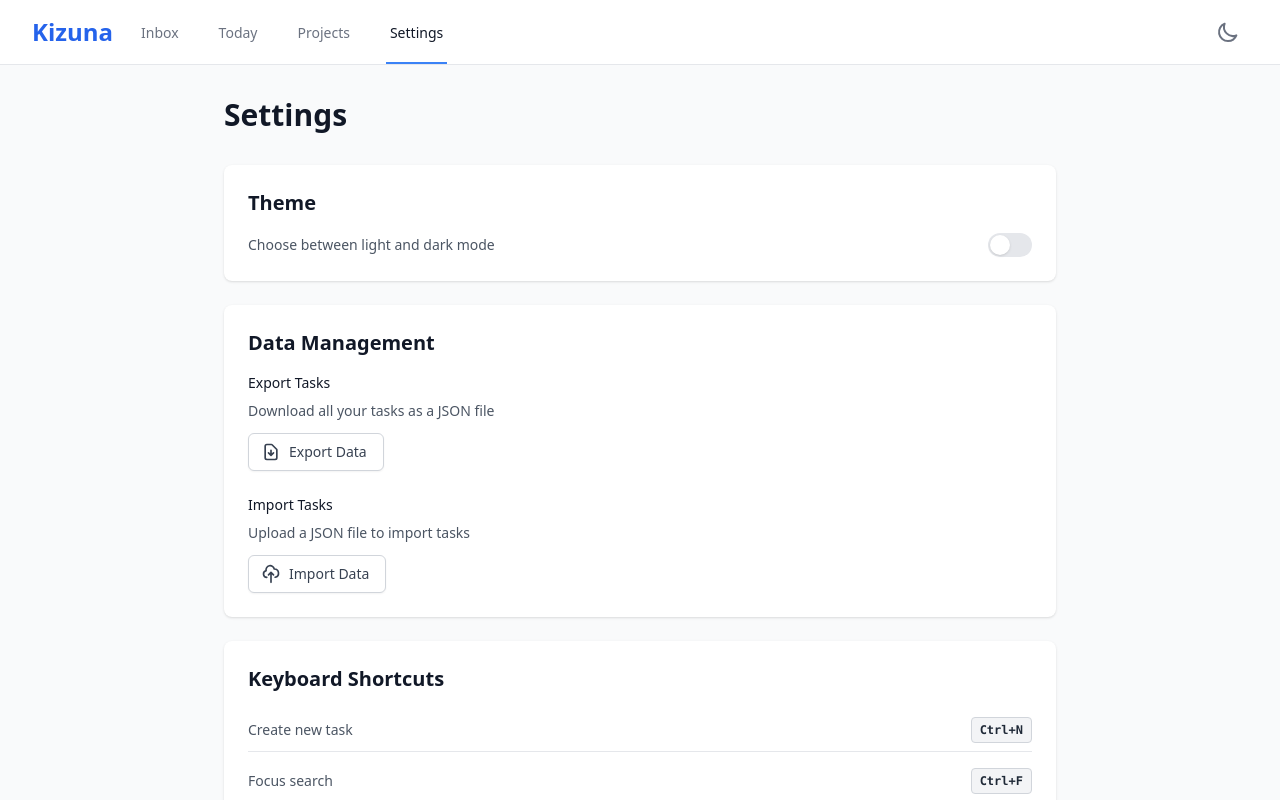
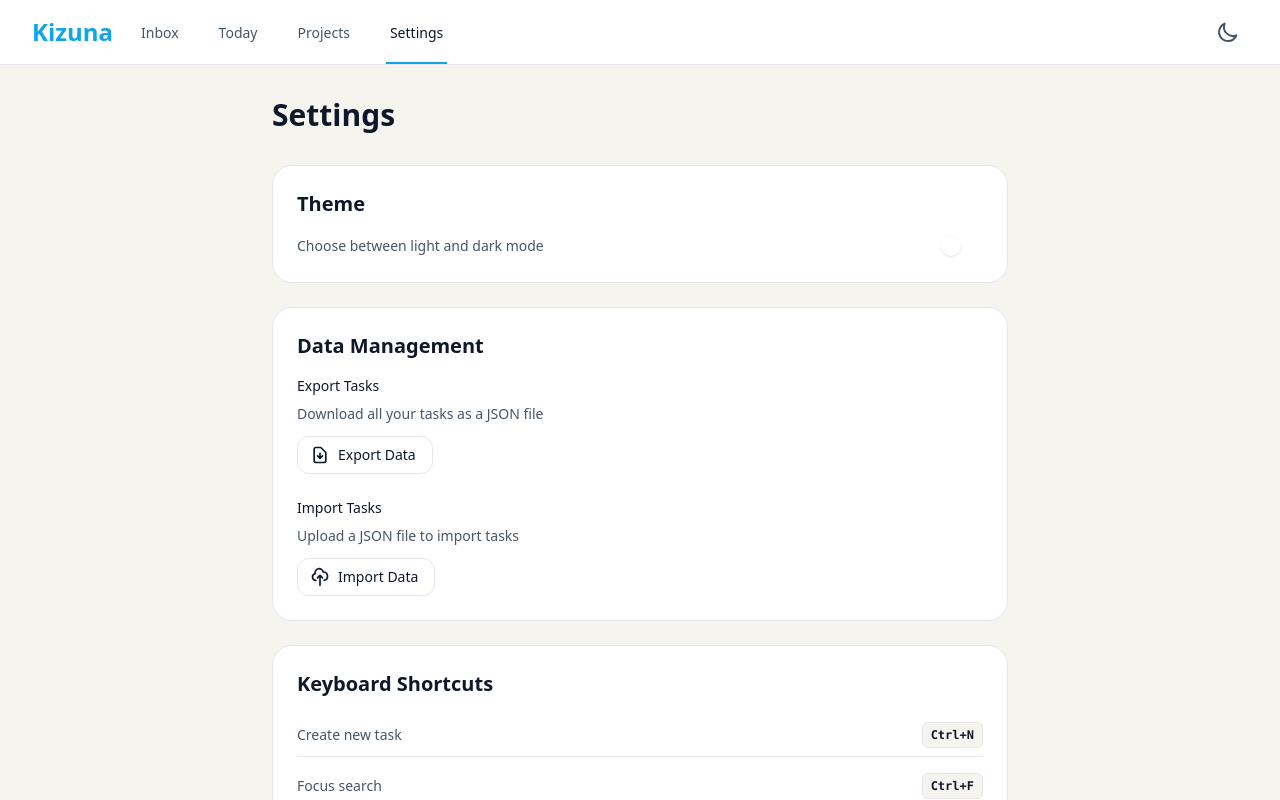
Before and after one commit to vaehaaland/Kizuna, a Nuxt app: page /settings in a window 1280 px wide. Shown: the top 800 px of the page. Built offline with nearby package versions, Linux system fonts and the light colour scheme.

Commit message:
Update theme styling to match theme.md specifications
Co-authored-by: vaehaaland <69792835+vaehaaland@users.noreply.github.com>

```diff
--- a/app.vue
+++ b/app.vue
@@ -1,5 +1,5 @@
 <template>
-  <div>
+  <div class="min-h-dvh bg-[var(--bg-app)] text-[var(--text-primary)]">
     <NuxtPage />
   </div>
 </template>
--- a/assets/css/main.css
+++ b/assets/css/main.css
@@ -3,33 +3,65 @@
 @tailwind utilities;
 
 @layer base {
+  /* Kizuna Hanami (Light) - calm, warm, anime slice-of-life */
   :root {
-    --color-primary-50: #eff6ff;
-    --color-primary-100: #dbeafe;
-    --color-primary-200: #bfdbfe;
-    --color-primary-300: #93c5fd;
-    --color-primary-400: #60a5fa;
-    --color-primary-500: #3b82f6;
-    --color-primary-600: #2563eb;
-    --color-primary-700: #1d4ed8;
-    --color-primary-800: #1e40af;
-    --color-primary-900: #1e3a8a;
+    --bg-app: #f6f4ef;
+    --bg-surface: #ffffff;
+    --bg-card: #ffffff;
+
+    --text-primary: #0f172a;
+    --text-secondary: #475569;
+    --text-muted: #64748b;
+
+    --primary: #0ea5e9;
+    --primary-hover: #0284c7;
+    --accent: #fb7185;
+
+    --danger: #ef4444;
+    --success: #22c55e;
+    --warning: #eab308;
+
+    --radius-sm: 0.375rem;
+    --radius-md: 12px;
+    --radius-lg: 20px;
+
+    --shadow-sm: 0 1px 2px rgba(0,0,0,0.06);
+    --shadow-md: 0 10px 20px rgba(0,0,0,0.10);
+    --shadow-lg: 0 18px 35px rgba(0,0,0,0.12);
+
+    color-scheme: light;
   }
 
+  /* Kizuna Ronin (Dark) - disciplined, high-contrast, get shit done */
   .dark {
-    --color-primary-50: #1e3a8a;
-    --color-primary-100: #1e40af;
-    --color-primary-200: #1d4ed8;
-    --color-primary-300: #2563eb;
-    --color-primary-400: #3b82f6;
-    --color-primary-500: #60a5fa;
-    --color-primary-600: #93c5fd;
-    --color-primary-700: #bfdbfe;
-    --color-primary-800: #dbeafe;
-    --color-primary-900: #eff6ff;
+    --bg-app: #05070f;
+    --bg-surface: #0b1220;
+    --bg-card: #111a2e;
+
+    --text-primary: #f8fafc;
+    --text-secondary: #cbd5e1;
+    --text-muted: #94a3b8;
+
+    --primary: #fbbf24;
+    --primary-hover: #f59e0b;
+    --accent: #22d3ee;
+
+    --danger: #ef4444;
+    --success: #22c55e;
+    --warning: #facc15;
+
+    --radius-sm: 0.375rem;
+    --radius-md: 12px;
+    --radius-lg: 20px;
+
+    --shadow-sm: 0 2px 10px rgba(0,0,0,0.30);
+    --shadow-md: 0 18px 40px rgba(0,0,0,0.45);
+    --shadow-lg: 0 26px 70px rgba(0,0,0,0.60);
+
+    color-scheme: dark;
   }
 
   body {
-    @apply bg-white dark:bg-gray-900 text-gray-900 dark:text-gray-100;
+    @apply bg-[var(--bg-app)] text-[var(--text-primary)];
   }
 }
--- a/layouts/default.vue
+++ b/layouts/default.vue
@@ -1,38 +1,38 @@
 <template>
-  <div class="min-h-screen bg-gray-50 dark:bg-gray-900">
-    <nav class="bg-white dark:bg-gray-800 border-b border-gray-200 dark:border-gray-700">
+  <div class="min-h-screen bg-[var(--bg-app)]">
+    <nav class="bg-[var(--bg-surface)] border-b border-[var(--text-muted)]/20 backdrop-blur-sm">
       <div class="max-w-7xl mx-auto px-4 sm:px-6 lg:px-8">
         <div class="flex justify-between h-16">
           <div class="flex">
             <div class="flex-shrink-0 flex items-center">
-              <h1 class="text-2xl font-bold text-primary-600 dark:text-primary-400">Kizuna</h1>
+              <h1 class="text-2xl font-bold text-[var(--primary)]">Kizuna</h1>
             </div>
             <div class="hidden sm:ml-6 sm:flex sm:space-x-8">
               <NuxtLink
                 to="/"
-                class="inline-flex items-center px-1 pt-1 border-b-2 text-sm font-medium"
-                :class="$route.path === '/' ? 'border-primary-500 text-gray-900 dark:text-white' : 'border-transparent text-gray-500 dark:text-gray-400 hover:text-gray-700 dark:hover:text-gray-300 hover:border-gray-300 dark:hover:border-gray-600'"
+                class="inline-flex items-center px-1 pt-1 border-b-2 text-sm font-medium transition-colors"
+                :class="$route.path === '/' ? 'border-[var(--primary)] text-[var(--text-primary)]' : 'border-transparent text-[var(--text-secondary)] hover:text-[var(--text-primary)] hover:border-[var(--text-muted)]'"
               >
                 Inbox
               </NuxtLink>
               <NuxtLink
                 to="/today"
-                class="inline-flex items-center px-1 pt-1 border-b-2 text-sm font-medium"
-                :class="$route.path === '/today' ? 'border-primary-500 text-gray-900 dark:text-white' : 'border-transparent text-gray-500 dark:text-gray-400 hover:text-gray-700 dark:hover:text-gray-300 hover:border-gray-300 dark:hover:border-gray-600'"
+                class="inline-flex items-center px-1 pt-1 border-b-2 text-sm font-medium transition-colors"
+                :class="$route.path === '/today' ? 'border-[var(--primary)] text-[var(--text-primary)]' : 'border-transparent text-[var(--text-secondary)] hover:text-[var(--text-primary)] hover:border-[var(--text-muted)]'"
               >
                 Today
               </NuxtLink>
               <NuxtLink
                 to="/projects"
-                class="inline-flex items-center px-1 pt-1 border-b-2 text-sm font-medium"
-                :class="$route.path === '/projects' ? 'border-primary-500 text-gray-900 dark:text-white' : 'border-transparent text-gray-500 dark:text-gray-400 hover:text-gray-700 dark:hover:text-gray-300 hover:border-gray-300 dark:hover:border-gray-600'"
+                class="inline-flex items-center px-1 pt-1 border-b-2 text-sm font-medium transition-colors"
+                :class="$route.path === '/projects' ? 'border-[var(--primary)] text-[var(--text-primary)]' : 'border-transparent text-[var(--text-secondary)] hover:text-[var(--text-primary)] hover:border-[var(--text-muted)]'"
               >
                 Projects
               </NuxtLink>
               <NuxtLink
                 to="/settings"
-                class="inline-flex items-center px-1 pt-1 border-b-2 text-sm font-medium"
-                :class="$route.path === '/settings' ? 'border-primary-500 text-gray-900 dark:text-white' : 'border-transparent text-gray-500 dark:text-gray-400 hover:text-gray-700 dark:hover:text-gray-300 hover:border-gray-300 dark:hover:border-gray-600'"
+                class="inline-flex items-center px-1 pt-1 border-b-2 text-sm font-medium transition-colors"
+                :class="$route.path === '/settings' ? 'border-[var(--primary)] text-[var(--text-primary)]' : 'border-transparent text-[var(--text-secondary)] hover:text-[var(--text-primary)] hover:border-[var(--text-muted)]'"
               >
                 Settings
               </NuxtLink>
@@ -41,7 +41,7 @@
           <div class="flex items-center">
             <button
               @click="toggleTheme"
-              class="p-2 rounded-md text-gray-500 dark:text-gray-400 hover:text-gray-700 dark:hover:text-gray-300 hover:bg-gray-100 dark:hover:bg-gray-700"
+              class="p-2 rounded-[var(--radius-md)] text-[var(--text-secondary)] hover:text-[var(--text-primary)] hover:bg-[var(--bg-card)] transition-all"
               aria-label="Toggle theme"
             >
               <svg v-if="!isDark" class="h-6 w-6" fill="none" stroke="currentColor" viewBox="0 0 24 24">
--- a/pages/settings.vue
+++ b/pages/settings.vue
@@ -1,22 +1,22 @@
 <template>
   <NuxtLayout>
-    <div class="max-w-4xl mx-auto px-4 sm:px-6 lg:px-8 py-8">
-      <h1 class="text-3xl font-bold text-gray-900 dark:text-white mb-8">Settings</h1>
+    <div class="max-w-3xl mx-auto px-4 py-8">
+      <h1 class="text-3xl font-bold text-[var(--text-primary)] mb-8">Settings</h1>
 
       <div class="space-y-6">
         <!-- Theme Settings -->
-        <div class="bg-white dark:bg-gray-800 rounded-lg shadow p-6">
-          <h2 class="text-xl font-semibold text-gray-900 dark:text-white mb-4">Theme</h2>
+        <div class="bg-[var(--bg-card)] rounded-[var(--radius-lg)] shadow-[var(--shadow-sm)] p-6 border border-[var(--text-muted)]/10">
+          <h2 class="text-xl font-semibold text-[var(--text-primary)] mb-4">Theme</h2>
           <div class="flex items-center justify-between">
             <div>
-              <p class="text-sm text-gray-600 dark:text-gray-400">
+              <p class="text-sm text-[var(--text-secondary)]">
                 Choose between light and dark mode
               </p>
             </div>
             <button
               @click="toggleTheme"
-              class="relative inline-flex h-6 w-11 flex-shrink-0 cursor-pointer rounded-full border-2 border-transparent transition-colors duration-200 ease-in-out focus:outline-none focus:ring-2 focus:ring-primary-500 focus:ring-offset-2"
-              :class="isDark ? 'bg-primary-600' : 'bg-gray-200'"
+              class="relative inline-flex h-6 w-11 flex-shrink-0 cursor-pointer rounded-full border-2 border-transparent transition-colors duration-200 ease-in-out focus:outline-none focus:ring-2 focus:ring-[var(--primary)] focus:ring-offset-2"
+              :class="isDark ? 'bg-[var(--primary)]' : 'bg-[var(--text-muted)]/30'"
               role="switch"
               :aria-checked="isDark"
             >
@@ -29,18 +29,18 @@
         </div>
 
         <!-- Data Management -->
-        <div class="bg-white dark:bg-gray-800 rounded-lg shadow p-6">
-          <h2 class="text-xl font-semibold text-gray-900 dark:text-white mb-4">Data Management</h2>
+        <div class="bg-[var(--bg-card)] rounded-[var(--radius-lg)] shadow-[var(--shadow-sm)] p-6 border border-[var(--text-muted)]/10">
+          <h2 class="text-xl font-semibold text-[var(--text-primary)] mb-4">Data Management</h2>
 
           <!-- Export -->
           <div class="mb-6">
-            <h3 class="text-sm font-medium text-gray-900 dark:text-white mb-2">Export Tasks</h3>
-            <p class="text-sm text-gray-600 dark:text-gray-400 mb-3">
+            <h3 class="text-sm font-medium text-[var(--text-primary)] mb-2">Export Tasks</h3>
+            <p class="text-sm text-[var(--text-secondary)] mb-3">
               Download all your tasks as a JSON file
             </p>
             <button
               @click="handleExport"
-              class="inline-flex items-center px-4 py-2 border border-gray-300 dark:border-gray-600 shadow-sm text-sm font-medium rounded-md text-gray-700 dark:text-gray-300 bg-white dark:bg-gray-700 hover:bg-gray-50 dark:hover:bg-gray-600"
+              class="inline-flex items-center px-4 py-2 border border-[var(--text-muted)]/30 shadow-[var(--shadow-sm)] text-sm font-medium rounded-[var(--radius-md)] text-[var(--text-primary)] bg-[var(--bg-surface)] hover:bg-[var(--bg-app)] transition-all"
             >
               <svg class="-ml-1 mr-2 h-5 w-5" fill="none" stroke="currentColor" viewBox="0 0 24 24">
                 <path stroke-linecap="round" stroke-linejoin="round" stroke-width="2" d="M12 10v6m0 0l-3-3m3 3l3-3m2 8H7a2 2 0 01-2-2V5a2 2 0 012-2h5.586a1 1 0 01.707.293l5.414 5.414a1 1 0 01.293.707V19a2 2 0 01-2 2z" />
@@ -51,8 +51,8 @@
 
           <!-- Import -->
           <div>
-            <h3 class="text-sm font-medium text-gray-900 dark:text-white mb-2">Import Tasks</h3>
-            <p class="text-sm text-gray-600 dark:text-gray-400 mb-3">
+            <h3 class="text-sm font-medium text-[var(--text-primary)] mb-2">Import Tasks</h3>
+            <p class="text-sm text-[var(--text-secondary)] mb-3">
               Upload a JSON file to import tasks
             </p>
             <input
@@ -64,42 +64,42 @@
             />
             <button
               @click="fileInput?.click()"
-              class="inline-flex items-center px-4 py-2 border border-gray-300 dark:border-gray-600 shadow-sm text-sm font-medium rounded-md text-gray-700 dark:text-gray-300 bg-white dark:bg-gray-700 hover:bg-gray-50 dark:hover:bg-gray-600"
+              class="inline-flex items-center px-4 py-2 border border-[var(--text-muted)]/30 shadow-[var(--shadow-sm)] text-sm font-medium rounded-[var(--radius-md)] text-[var(--text-primary)] bg-[var(--bg-surface)] hover:bg-[var(--bg-app)] transition-all"
             >
               <svg class="-ml-1 mr-2 h-5 w-5" fill="none" stroke="currentColor" viewBox="0 0 24 24">
                 <path stroke-linecap="round" stroke-linejoin="round" stroke-width="2" d="M7 16a4 4 0 01-.88-7.903A5 5 0 1115.9 6L16 6a5 5 0 011 9.9M15 13l-3-3m0 0l-3 3m3-3v12" />
               </svg>
               Import Data
             </button>
-            <p v-if="importMessage" class="mt-2 text-sm" :class="importSuccess ? 'text-green-600 dark:text-green-400' : 'text-red-600 dark:text-red-400'">
+            <p v-if="importMessage" class="mt-2 text-sm" :class="importSuccess ? 'text-[var(--success)]' : 'text-[var(--danger)]'">
               {{ importMessage }}
             </p>
           </div>
         </div>
 
         <!-- Keyboard Shortcuts -->
-        <div class="bg-white dark:bg-gray-800 rounded-lg shadow p-6">
-          <h2 class="text-xl font-semibold text-gray-900 dark:text-white mb-4">Keyboard Shortcuts</h2>
+        <div class="bg-[var(--bg-card)] rounded-[var(--radius-lg)] shadow-[var(--shadow-sm)] p-6 border border-[var(--text-muted)]/10">
+          <h2 class="text-xl font-semibold text-[var(--text-primary)] mb-4">Keyboard Shortcuts</h2>
           <div class="space-y-2">
-            <div class="flex justify-between items-center py-2 border-b border-gray-200 dark:border-gray-700">
-              <span class="text-sm text-gray-600 dark:text-gray-400">Create new task</span>
-              <kbd class="px-2 py-1 text-xs font-semibold text-gray-800 dark:text-gray-200 bg-gray-100 dark:bg-gray-700 border border-gray-300 dark:border-gray-600 rounded">Ctrl+N</kbd>
+            <div class="flex justify-between items-center py-2 border-b border-[var(--text-muted)]/20">
+              <span class="text-sm text-[var(--text-secondary)]">Create new task</span>
+              <kbd class="px-2 py-1 text-xs font-semibold text-[var(--text-primary)] bg-[var(--bg-app)] border border-[var(--text-muted)]/30 rounded-[var(--radius-sm)]">Ctrl+N</kbd>
             </div>
-            <div class="flex justify-between items-center py-2 border-b border-gray-200 dark:border-gray-700">
-              <span class="text-sm text-gray-600 dark:text-gray-400">Focus search</span>
-              <kbd class="px-2 py-1 text-xs font-semibold text-gray-800 dark:text-gray-200 bg-gray-100 dark:bg-gray-700 border border-gray-300 dark:border-gray-600 rounded">Ctrl+F</kbd>
+            <div class="flex justify-between items-center py-2 border-b border-[var(--text-muted)]/20">
+              <span class="text-sm text-[var(--text-secondary)]">Focus search</span>
+              <kbd class="px-2 py-1 text-xs font-semibold text-[var(--text-primary)] bg-[var(--bg-app)] border border-[var(--text-muted)]/30 rounded-[var(--radius-sm)]">Ctrl+F</kbd>
             </div>
             <div class="flex justify-between items-center py-2">
-              <span class="text-sm text-gray-600 dark:text-gray-400">Toggle theme</span>
-              <span class="text-xs text-gray-500 dark:text-gray-400">Click sun/moon icon</span>
+              <span class="text-sm text-[var(--text-secondary)]">Toggle theme</span>
+              <span class="text-xs text-[var(--text-muted)]">Click sun/moon icon</span>
             </div>
           </div>
         </div>
 
         <!-- About -->
-        <div class="bg-white dark:bg-gray-800 rounded-lg shadow p-6">
-          <h2 class="text-xl font-semibold text-gray-900 dark:text-white mb-4">About</h2>
-          <p class="text-sm text-gray-600 dark:text-gray-400">
+        <div class="bg-[var(--bg-card)] rounded-[var(--radius-lg)] shadow-[var(--shadow-sm)] p-6 border border-[var(--text-muted)]/10">
+          <h2 class="text-xl font-semibold text-[var(--text-primary)] mb-4">About</h2>
+          <p class="text-sm text-[var(--text-secondary)]">
             Kizuna 2026.01.1 - Fast, efficient and feature rich ToDo application built for ease of use and time tracking
           </p>
         </div>
```
Also changed, not shown: components/EmptyState.vue (+4 -4 lines), components/Modal.vue (+4 -4 lines), components/TaskForm.vue (+14 -14 lines), components/TaskItem.vue (+19 -17 lines), pages/index.vue (+8 -8 lines), pages/projects.vue (+11 -11 lines), pages/today.vue (+5 -5 lines).
